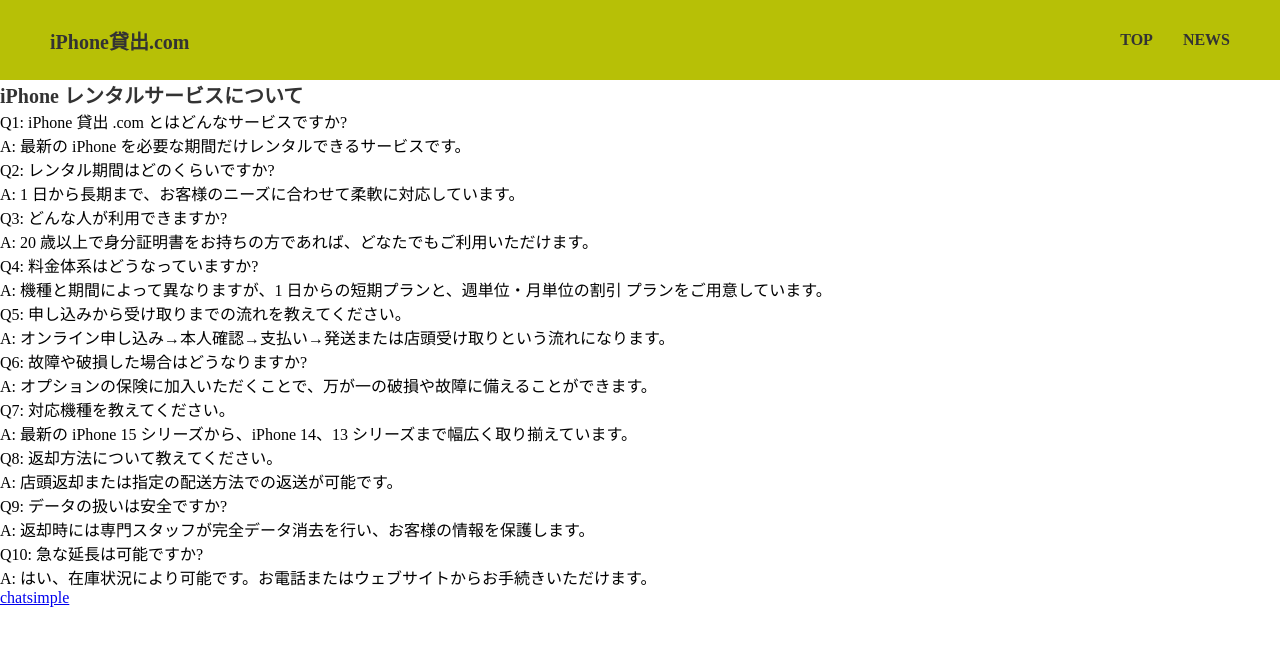
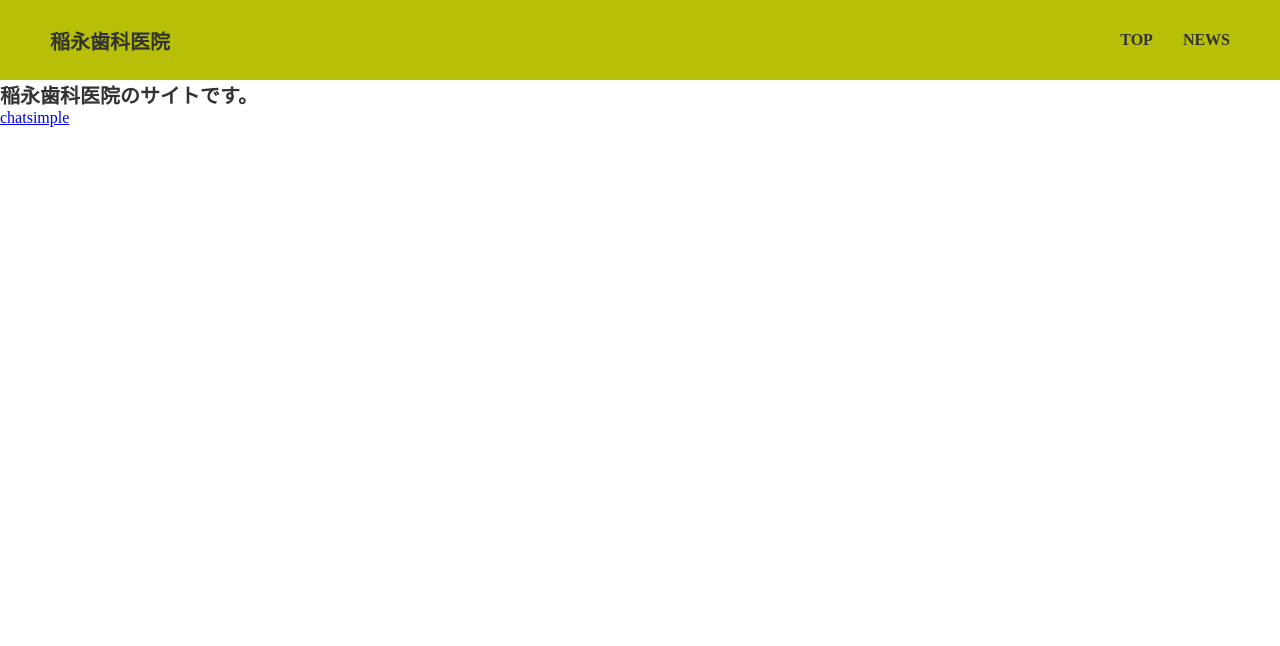
Before and after one commit to ringo-117/ipone_rental, a plain HTML site: page index.html in a window 1280 px wide. Drawn offline with Linux system fonts and the light colour scheme.

Commit message:
update_4
チャットボットの試し「稲永歯科医院」

```diff
--- a/index.html
+++ b/index.html
@@ -19,7 +19,7 @@
   <body>
     <header>
       <!-- ロゴ -->
-      <h1>iPhone貸出.com</h1>
+      <h1>稲永歯科医院</h1>
 
       <!-- ナビゲーション -->
       <nav>
@@ -37,29 +37,7 @@
 
     <article>
 
-      <h1>iPhone レンタルサービスについて</h1>
-      <p>
-        Q1: iPhone 貸出 .com とはどんなサービスですか?<br>
-        A: 最新の iPhone を必要な期間だけレンタルできるサービスです。<br>
-        Q2: レンタル期間はどのくらいですか?<br>
-        A: 1 日から長期まで、お客様のニーズに合わせて柔軟に対応しています。<br>
-        Q3: どんな人が利用できますか?<br>
-        A: 20 歳以上で身分証明書をお持ちの方であれば、どなたでもご利用いただけます。<br>
-        Q4: 料金体系はどうなっていますか?<br>
-        A: 機種と期間によって異なりますが、1 日からの短期プランと、週単位・月単位の割引 プランをご用意しています。<br>
-        Q5: 申し込みから受け取りまでの流れを教えてください。<br>
-        A: オンライン申し込み→本人確認→支払い→発送または店頭受け取りという流れになります。<br>
-        Q6: 故障や破損した場合はどうなりますか?<br>
-        A: オプションの保険に加入いただくことで、万が一の破損や故障に備えることができます。<br>
-        Q7: 対応機種を教えてください。<br>
-        A: 最新の iPhone 15 シリーズから、iPhone 14、13 シリーズまで幅広く取り揃えています。<br>
-        Q8: 返却方法について教えてください。<br>
-        A: 店頭返却または指定の配送方法での返送が可能です。<br>
-        Q9: データの扱いは安全ですか?<br>
-        A: 返却時には専門スタッフが完全データ消去を行い、お客様の情報を保護します。<br>
-        Q10: 急な延長は可能ですか?<br>
-        A: はい、在庫状況により可能です。お電話またはウェブサイトからお手続きいただけます。<br>
-      </p>
+      <h1>稲永歯科医院のサイトです。</h1>
 
     </article>
 
@@ -202,6 +180,6 @@
       var iframeLoaded = false; // iframeがロードされたかどうかを追跡するフラグ
       var lastUtterance = ""; // 最後に発話した内容を追跡するフラグ
   </script> -->
-  <chat-bot platform_id="2d26f139-9f49-4d58-ba85-8fa0650870ac" user_id="6eafcbbf-d033-454f-b2ac-1f1bac5a549f" chatbot_id="04f5fc4f-99db-4f58-8b72-b8682d741115" ><a href="https://www.chatsimple.ai/?utm_source=widget&utm_medium=referral">chatsimple</a></chat-bot><script src="https://cdn.chatsimple.ai/chat-bot-loader.js" defer></script>
+  <chat-bot platform_id="bb7c8d68-51c9-4b52-ab96-3e7d5e6950af" user_id="6eafcbbf-d033-454f-b2ac-1f1bac5a549f" chatbot_id="3db35ffa-dcd0-46ae-97b8-7faa0bdd4284" ><a href="https://www.chatsimple.ai/?utm_source=widget&utm_medium=referral">chatsimple</a></chat-bot><script src="https://cdn.chatsimple.ai/chat-bot-loader.js" defer></script>
   </body>
 </html>
```
